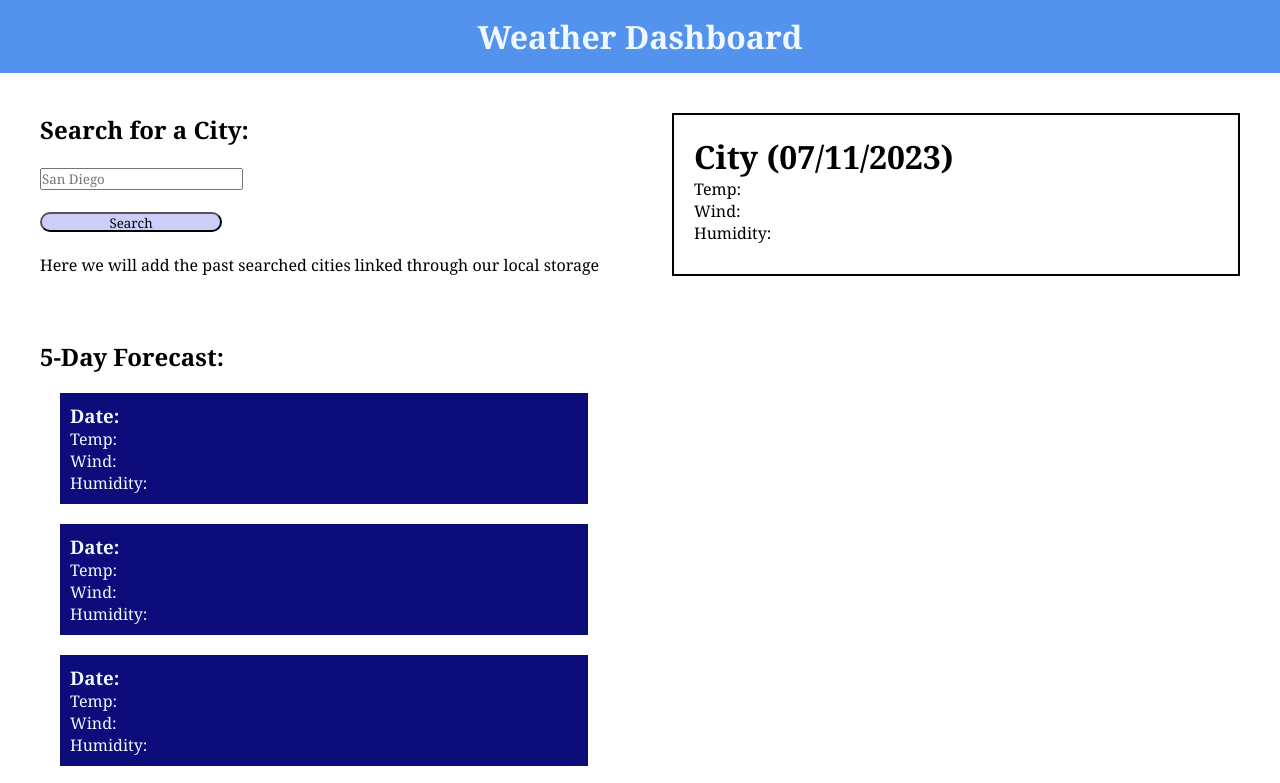
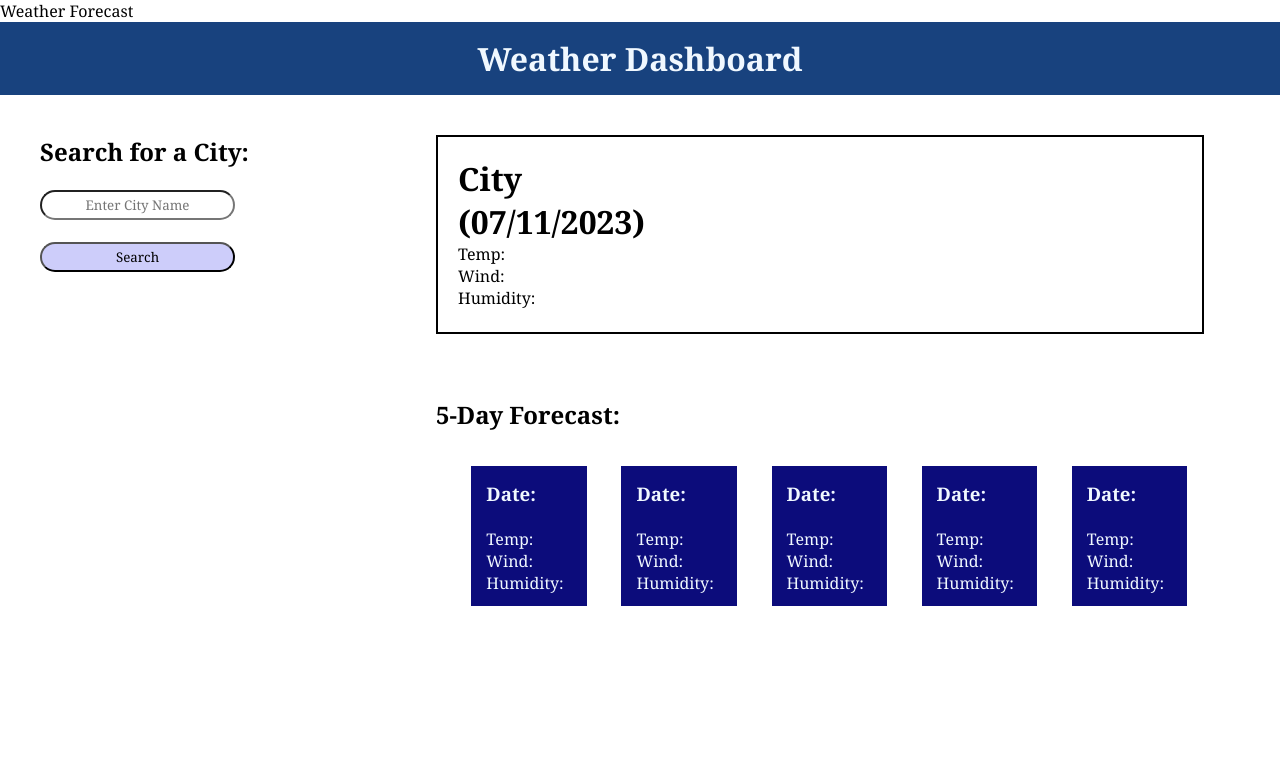
Before and after one commit to Jocy99/Weather, a plain HTML site: page index.html in a window 1280 px wide. Shown: the top 783 px of the page. Drawn offline with Linux system fonts and the light colour scheme.

Commit message:
added js code

```diff
--- a/assets/style.css
+++ b/assets/style.css
@@ -5,50 +5,81 @@
     box-sizing: border-box;
     display: block;
 }
-
+/* puts the header on the top page */
 header {
     display: flex;
     justify-content: center;
     align-items: center;
     text-align: center;
     color: aliceblue;
-    background-color: rgb(83, 147, 237);
+    background-color: rgb(24 66 126);
     padding: 15px;
     margin: 0px;
 }
-
+/* this is the search bar where the user inserts desired city name */
+input {
+    display: flex;
+    text-align: center;
+    width: 195px;
+    height: 30px;
+    border-radius: 15px;
+}
+/* this div controls the local storage city's that we want to display */
+.local-storage {
+    display: flex;
+    flex-direction: column;
+}
 div {
     margin: 20px;
 }
-
+/* wraps the entire page and elements into this container */
 .container-grid {
     display: grid;
     gap: 1.5rem;
-    grid-template-columns: repeat(2, 1fr);
+    grid-template-columns: repeat(2, 30%);
     grid-template-rows: repeat(2);
 }
-
+/* supposed to control the first e;e,emts child? */
 .container-grid:nth-child(1) {
     grid-column-start: 1;
     grid-row-start: 2;
     background-color: red !important;
 }
-
-button {
-    width: 182px;
-    height: 20px;
-    border-radius: 10px;
+/* displays the five day forecast container */
+.forecast {
+    grid-column-start: 2;
+   display: grid;
+   grid-template-columns: 1;
+   /* display: flex; */
+   /* display: inline-flex; */
+   /* display: grid;
+   grid-column: 2; */
+}
+/* selects search button */
+.searchBtn {
+    width: 195px;
+    height: 30px;
+    border-radius: 15px;
     background-color: rgb(205, 205, 250);
 }
-
+/* holds the choosen city's current weather */
 .container {
     border: solid 2px;
     padding: 20px;
-
+    width: 60vw;
 }
 
+.card-container {
+    width: 60vw;
+}
+/* controls the forecast cards */
 .card {
-    padding: 10px;
+    width: 15%;
+    height: 140px;
+    margin: 2%;
+    padding: 15px;
     color: aliceblue;
     background-color: rgba(1, 1, 117, 0.953);
+    display: flex;
+    display: inline-block;
 }
--- a/index.html
+++ b/index.html
@@ -4,7 +4,7 @@
 <head>
     <meta charset="UTF-8">
     <meta name="viewport" content="width=device-width, initial-scale=1.0">
-    <!-- <title>Weather Forecast</title> -->
+    <title>Weather Forecast</title>
     <link rel="stylesheet" href="assets/style.css">
 </head>
 
@@ -16,24 +16,34 @@
         <div>
             <h2><strong> Search for a City:</strong></h2>
             <br>
-            <form> <input placeholder="San Diego"> </input></form>
+            <input id="citySearch" type="text" placeholder="Enter City Name" spellcheck="false">
             <br>
-            <button> Search</button>
+            <button class="searchBtn"> Search</button>
             <br>
-            Here we will add the past searched cities linked through our local storage
+            <div class="local-storage">
+                <!-- Here we will add the past searched cities linked through our local storage -->
+                <!-- <input type="text" placeholder="first city">
+                <input type="text" placeholder="second city">
+                <input type="text" placeholder="third city"> -->
+                <!-- should I make these an UL?^^^^^ -->
+            </div>
         </div>
         <div class="container">
-            <h1>City (07/11/2023)</h1>
+            <h1 class="city">City</h1>
+            <h1 class="date">(07/11/2023)</h1>
             <ul>
-                <li> Temp: </li>
-                <li> Wind: </li>
-                <li> Humidity: </li>
+                <li class="current-temp"> Temp: </li>
+                <li class="current-wind"> Wind: </li>
+                <li class="curremt-humidity"> Humidity: </li>
             </ul>
         </div>
+        <!-- these divs display the five day forecast in cards -->
         <div class="forecast">
             <h2> 5-Day Forecast:</h2>
+            <div class="card-container">
                 <div class="card">
                     <h3> Date:</h3>
+                    <br>
                     <ul>
                         <li> Temp: </li>
                         <li> Wind: </li>
@@ -42,6 +52,7 @@
                 </div>
                 <div class="card">
                     <h3> Date:</h3>
+                    <br>
                     <ul>
                         <li> Temp: </li>
                         <li> Wind: </li>
@@ -50,6 +61,7 @@
                 </div>
                 <div class="card">
                     <h3> Date:</h3>
+                    <br>
                     <ul>
                         <li> Temp: </li>
                         <li> Wind: </li>
@@ -58,6 +70,7 @@
                 </div>
                 <div class="card">
                     <h3> Date:</h3>
+                    <br>
                     <ul>
                         <li> Temp: </li>
                         <li> Wind: </li>
@@ -66,6 +79,7 @@
                 </div>
                 <div class="card">
                     <h3> Date:</h3>
+                    <br>
                     <ul>
                         <li> Temp: </li>
                         <li> Wind: </li>
@@ -74,6 +88,7 @@
                 </div>
             </div>
         </div>
+    </div>
 </body>
 
 </html>
```
Also changed, not shown: assets/script.js (+24 -0 lines). Lines whose indentation alone changed are shown as unchanged.
